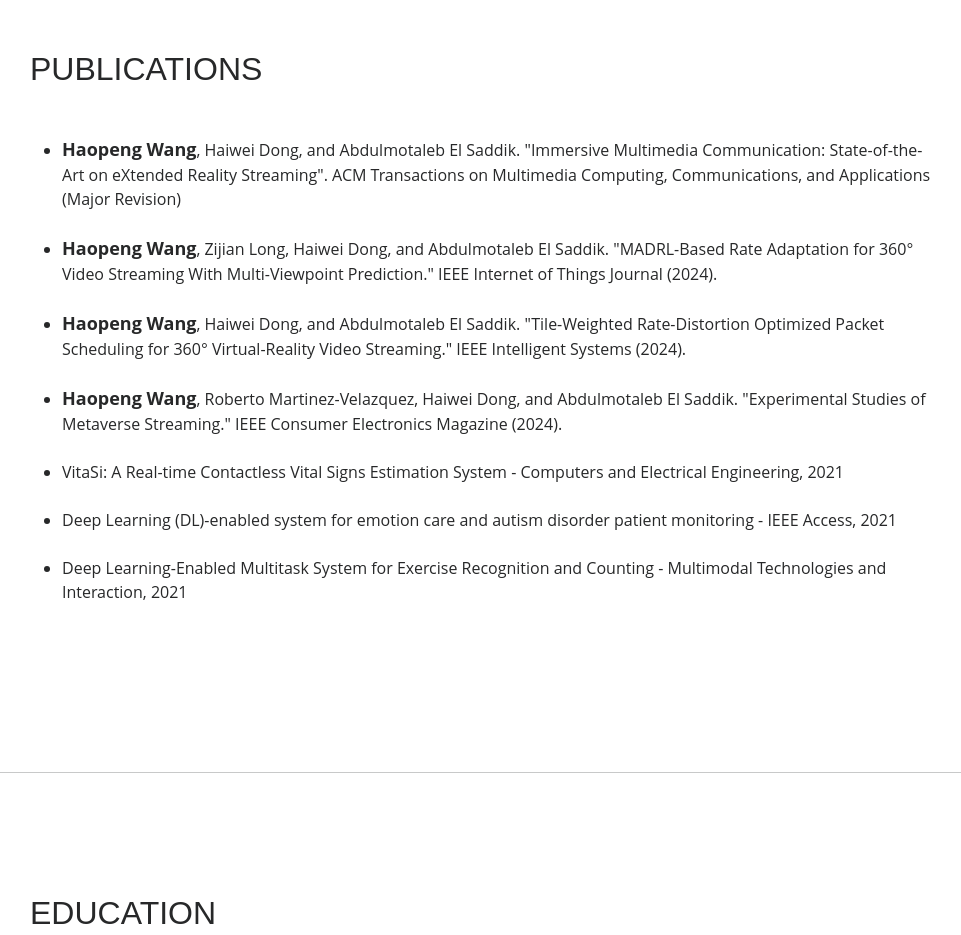
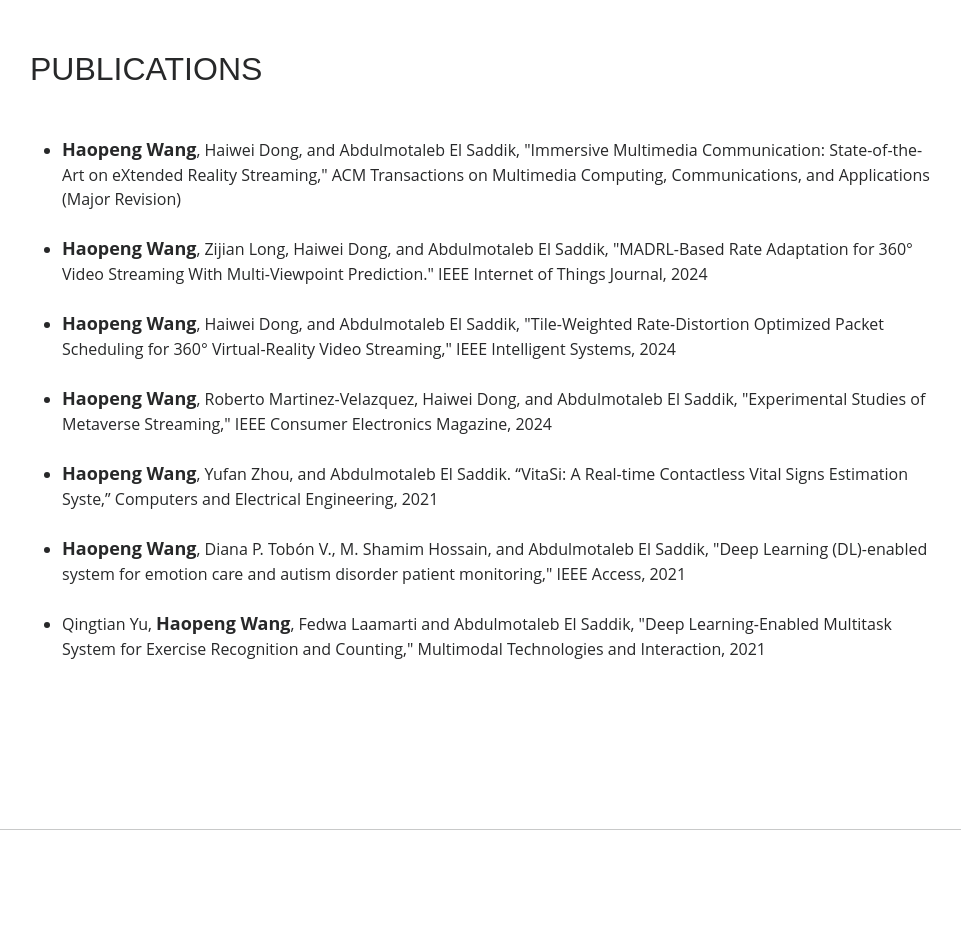
Before and after one commit to whp22/HaopengWang-Homepage, a plain HTML site: page index.html in a window 1280 px wide. Shown: the part 3780-4715 px from the top of the page, without its empty margins (290-1251 px from the left). Drawn offline with nearby package versions, Linux system fonts and the light colour scheme; a web font is replaced by a local one.

Commit message:
Update website

```diff
--- a/index.html
+++ b/index.html
@@ -187,28 +187,28 @@
                         <div class="flex-grow-1">
 
                             <ul>
-                                <li><span style="font-weight:bold; font-size: 18px;">Haopeng Wang</span>, Haiwei Dong, and Abdulmotaleb El Saddik. "Immersive Multimedia Communication: State-of-the-Art on eXtended Reality Streaming". ACM Transactions on Multimedia Computing, Communications, and Applications (Major Revision)</li><br/>
+                                <li><span style="font-weight:bold; font-size: 18px;">Haopeng Wang</span>, Haiwei Dong, and Abdulmotaleb El Saddik, "Immersive Multimedia Communication: State-of-the-Art on eXtended Reality Streaming," ACM Transactions on Multimedia Computing, Communications, and Applications (Major Revision)</li><br/>
 
                                 <a class="Publication" href="https://ieeexplore.ieee.org/document/10525060" target="_blank">
-                                    <li><span style="font-weight:bold; font-size: 18px;">Haopeng Wang</span>, Zijian Long, Haiwei Dong, and Abdulmotaleb El Saddik. "MADRL-Based Rate Adaptation for 360° Video Streaming With Multi-Viewpoint Prediction." IEEE Internet of Things Journal (2024).</li>
+                                    <li><span style="font-weight:bold; font-size: 18px;">Haopeng Wang</span>, Zijian Long, Haiwei Dong, and Abdulmotaleb El Saddik, "MADRL-Based Rate Adaptation for 360° Video Streaming With Multi-Viewpoint Prediction." IEEE Internet of Things Journal, 2024</li>
                                     </a><br/>
 
                                 <a class="Publication" href="https://ieeexplore.ieee.org/abstract/document/10494038" target="_blank">
-                                    <li><span style="font-weight:bold; font-size: 18px;">Haopeng Wang</span>, Haiwei Dong, and Abdulmotaleb El Saddik. "Tile-Weighted Rate-Distortion Optimized Packet Scheduling for 360° Virtual-Reality Video Streaming." IEEE Intelligent Systems (2024).</li>
+                                    <li><span style="font-weight:bold; font-size: 18px;">Haopeng Wang</span>, Haiwei Dong, and Abdulmotaleb El Saddik, "Tile-Weighted Rate-Distortion Optimized Packet Scheduling for 360° Virtual-Reality Video Streaming," IEEE Intelligent Systems, 2024</li>
                                 </a><br/>
 
                                 <a class="Publication" href="https://ieeexplore.ieee.org/abstract/document/10430223" target="_blank">
-                                    <li><span style="font-weight:bold; font-size: 18px;">Haopeng Wang</span>, Roberto Martinez-Velazquez, Haiwei Dong, and Abdulmotaleb El Saddik. "Experimental Studies of Metaverse Streaming." IEEE Consumer Electronics Magazine (2024).</li>
+                                    <li><span style="font-weight:bold; font-size: 18px;">Haopeng Wang</span>, Roberto Martinez-Velazquez, Haiwei Dong, and Abdulmotaleb El Saddik, "Experimental Studies of Metaverse Streaming," IEEE Consumer Electronics Magazine, 2024</li>
                                 </a><br/>
 
                                 <a class="Publication" href="https://www.sciencedirect.com/science/article/abs/pii/S0045790621003591" target="_blank">
-                                    <li>VitaSi: A Real-time Contactless Vital Signs Estimation System - Computers and Electrical Engineering, 2021</li>
+                                    <li><span style="font-weight:bold; font-size: 18px;">Haopeng Wang</span>, Yufan Zhou, and Abdulmotaleb El Saddik. “VitaSi: A Real-time Contactless Vital Signs Estimation Syste,” Computers and Electrical Engineering, 2021</li>
                                 </a><br/>
                                 <a class="Publication" href="https://ieeexplore.ieee.org/abstract/document/9509432/" target="_blank">
-                                <li>Deep Learning (DL)-enabled system for emotion care and autism disorder patient monitoring - IEEE Access, 2021</li>
+                                <li><span style="font-weight:bold; font-size: 18px;">Haopeng Wang</span>, Diana P. Tobón V., M. Shamim Hossain, and Abdulmotaleb El Saddik, "Deep Learning (DL)-enabled system for emotion care and autism disorder patient monitoring," IEEE Access, 2021</li>
                                 </a><br/>
                                 <a class="Publication" href="https://www.mdpi.com/2414-4088/5/9/55" target="_blank">
-                                <li>Deep Learning-Enabled Multitask System for Exercise Recognition and Counting - Multimodal Technologies
+                                <li>Qingtian Yu, <span style="font-weight:bold; font-size: 18px;">Haopeng Wang</span>, Fedwa Laamarti and Abdulmotaleb El Saddik, "Deep Learning-Enabled Multitask System for Exercise Recognition and Counting," Multimodal Technologies
                                     and Interaction, 2021</li>
                                 </a><br/>
                             </ul>
```
